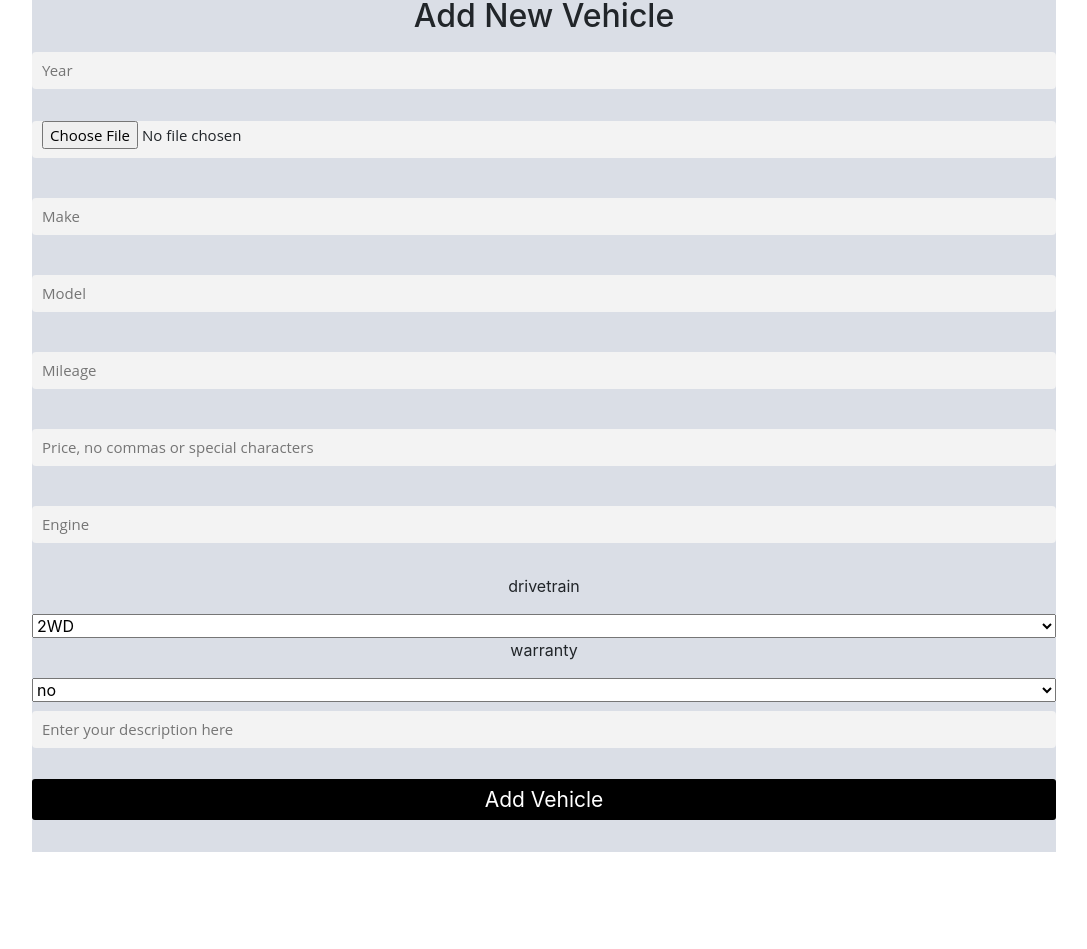
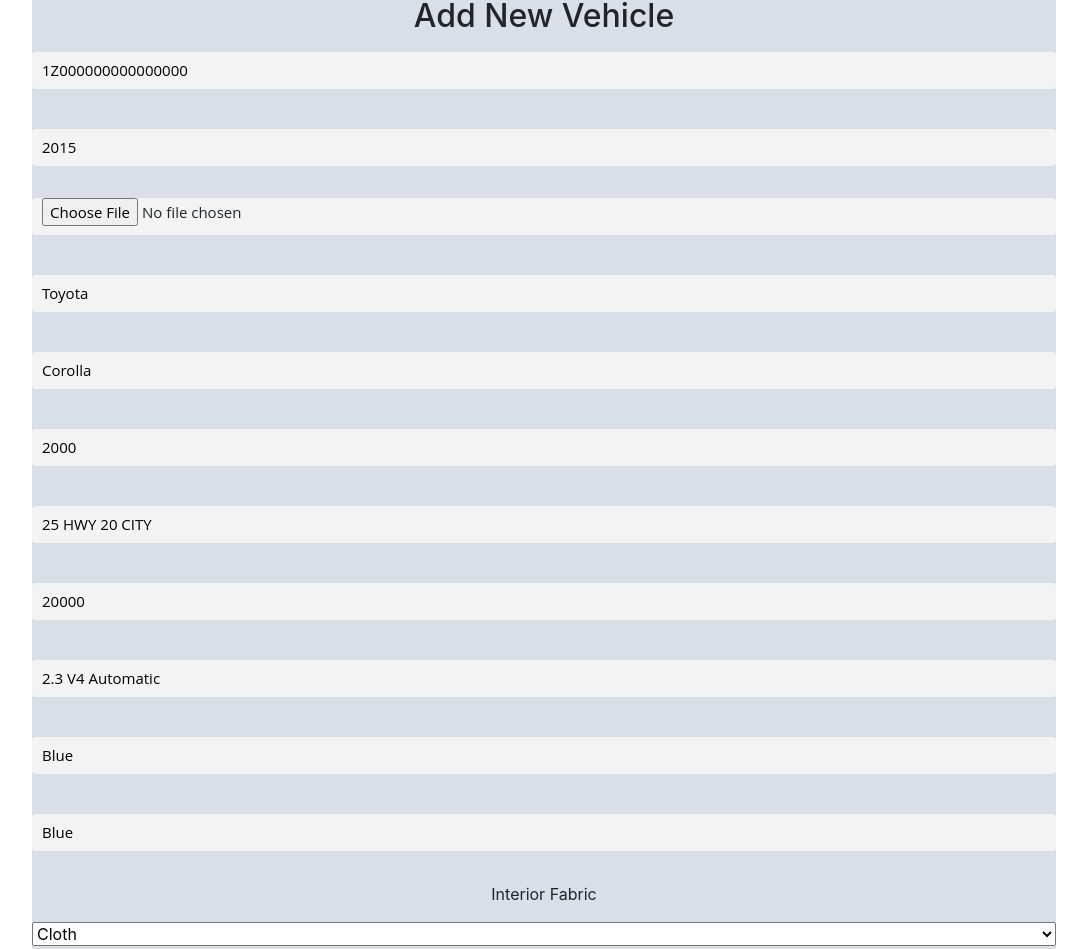
Before and after one commit to richardmachado/carsalesfrontend, a React (Create React App) app: page /addvehicle in a window 1280 px wide. Shown: the part 133-1082 px from the top of the page, without its empty margins (16-1103 px from the left). Before the commit the page ends 985 px from the top, so only its background shows below. Built offline with nearby package versions, Linux system fonts and the light colour scheme; what robot3 would draw is missing.

Commit message:
add missingg items to vehicle : vin#, interior/exterior color, etc

```diff
--- a/src/components/AddVehicle/AddVehicle.js
+++ b/src/components/AddVehicle/AddVehicle.js
@@ -10,12 +10,14 @@ export default function AddVehicle(props) {
   const { register, handleSubmit, errors } = useForm();
   const [isLoading, setLoading] = useState(false);
   const [fileInputState] = useState('');
+  const [previewSource, setPreviewSource] = useState();
 
-  const [previewSource, setPreviewSource] = useState();
+
   const handleFileInputChange = (e) => {
     const file = e.target.files[0];
     previewFile(file);
   };
+
   const previewFile = (file) => {
     const reader = new FileReader();
     reader.readAsDataURL(file);
@@ -58,6 +60,50 @@ export default function AddVehicle(props) {
 
             <form onSubmit={handleSubmit(onSubmit)}>
           <StyledForm>
+          <label htmlFor="year"> </label>
+              <Inputs
+                type="text"
+                placeholder="Vin Number"
+                id="vin"
+              name="vin"
+              defaultValue="1Z000000000000000"
+                aria-invalid={errors.vin ? 'true' : 'false'}
+                aria-describedby="error-vin-required error-vin-maxLength"
+                ref={register({required: true, minLength: 17, maxLength: 17})}
+              />
+              <span
+            role="alert"
+            id="error-name-required"
+            style={{
+              display: errors.vin && errors.vin.type === "required"
+                ? "block"
+                : "none"
+            }}
+          >
+            Vin number is required
+          </span>
+          <span
+            role="alert"
+            id="error-name-maxLength"
+            style={{
+              display: errors.vin && errors.vin.type === "maxLength"
+                ? "block"
+                : "none"
+            }}
+                >Too many characters</span>
+                     <span
+            role="alert"
+            id="error-name-minLength"
+            style={{
+              display: errors.vin && errors.vin.type === "minLength"
+                ? "block"
+                : "none"
+            }}
+            >A vin number is minimum 17 characters</span>
+
+
+
+     {/* End of vin  -------------------------------------------------------------------------------              */}
 
             <label htmlFor="year"> </label>
               <Inputs
@@ -65,6 +111,7 @@ export default function AddVehicle(props) {
                 placeholder="Year"
                 id="year"
               name="year"
+              defaultValue="2015"
                 aria-invalid={errors.year ? 'true' : 'false'}
                 aria-describedby="error-year-required error-year-maxLength"
                 ref={register({required: true, minLength: 4, maxLength: 4})}
@@ -102,11 +149,11 @@ export default function AddVehicle(props) {
               type="file"
               name="image"
               onChange={ handleFileInputChange}
-              value={ fileInputState}
+              value={ fileInputState }
               className="form-input"
             />
             {previewSource && (
-              <img src={previewSource} alt="chosen" style={{height:"300px", width:'300px'}} />
+              <img src={previewSource} alt="chosen" style={{height:"200px", width:'200px'}} />
             )}
 
 
@@ -118,6 +165,7 @@ export default function AddVehicle(props) {
                 placeholder="Make"
                 id="make"
               name="make"
+              defaultValue="Toyota"
                 aria-invalid={errors.make ? 'true' : 'false'}
                 aria-describedby="error-make-required error-make-maxLength"
                 ref={register({required: true, minLength: 1, maxLength: 24})}
@@ -151,6 +199,7 @@ export default function AddVehicle(props) {
                 placeholder="Model"
                 id="model"
               name="model"
+              defaultValue="Corolla"
                 aria-invalid={errors.model ? 'true' : 'false'}
                 aria-describedby="error-model-required error-model-maxLength"
                 ref={register({required: true, minLength: 1, maxLength: 24})}
@@ -184,6 +233,7 @@ export default function AddVehicle(props) {
                 placeholder="Mileage"
                 id="mileage"
               name="mileage"
+              defaultValue="2000"
                 aria-invalid={errors.make ? 'true' : 'false'}
                 aria-describedby="error-make-required error-make-maxLength"
                 ref={register({required: true, minLength: 1, maxLength: 10})}
@@ -203,13 +253,39 @@ export default function AddVehicle(props) {
             role="alert"
             id="error-name-maxLength"
             style={{
-              display: errors.name && errors.name.type === "maxLength"
+              display: errors.mileage && errors.mileage.type === "maxLength"
                 ? "block"
                 : "none"
             }}
-                    ></span>
+            >Too many miles</span>
 
             {/* End of mileage  -------------------------------------------------------------------------------              */}
+            <label htmlFor="fuel_economy"> </label>
+              <Inputs
+                type="text"
+                placeholder="Fuel Economy"
+                id="fuel_economy"
+              name="fuel_economy"
+              defaultValue="25 HWY 20 CITY"
+                aria-invalid={errors.fuel_economy ? 'true' : 'false'}
+                aria-describedby="error-fuel_economy-required"
+                ref={register({required: true, minLength: 1})}
+              />
+              <span
+            role="alert"
+            id="error-fuel_economy-required"
+            style={{
+              display: errors.fuel_economy && errors.fuel_economy.type === "required"
+                ? "block"
+                : "none"
+            }}
+          >
+            Fuel Economy is required
+          </span>
+
+
+            {/* End of Fuel Economy  -------------------------------------------------------------------------------              */}
+
 
                 <label htmlFor="price"> </label>
               <Inputs
@@ -217,15 +293,16 @@ export default function AddVehicle(props) {
                 placeholder="Price, no commas or special characters"
                 id="price"
               name="price"
+              defaultValue="20000"
                 aria-invalid={errors.price ? 'true' : 'false'}
                 aria-describedby="error-price-required error-price-maxLength"
-                ref={register({required: true, minLength: 1, maxLength: 10})}
+                ref={register({required: true, minLength: 1, maxLength: 8})}
               />
               <span
             role="alert"
             id="error-price-required"
             style={{
-              display: errors.name && errors.name.type === "required"
+              display: errors.price && errors.price.type === "required"
                 ? "block"
                 : "none"
             }}
@@ -240,7 +317,7 @@ export default function AddVehicle(props) {
                 ? "block"
                 : "none"
             }}
-                    ></span>
+                    >Price is too high</span>
 
      {/* End of price  -------------------------------------------------------------------------------              */}
 
@@ -250,9 +327,10 @@ export default function AddVehicle(props) {
                 placeholder="Engine"
                 id="engine"
               name="engine"
+              defaultValue="2.3 V4 Automatic"
                 aria-invalid={errors.engine ? 'true' : 'false'}
                 aria-describedby="error-price-required error-price-maxLength"
-                ref={register({required: true, minLength: 1, maxLength: 128})}
+                ref={register({required: true, minLength: 1})}
               />
               <span
             role="alert"
@@ -265,18 +343,70 @@ export default function AddVehicle(props) {
           >
             Engine is required
           </span>
+
+
+            {/* End of engine  -------------------------------------------------------------------------------              */}
+
+            <label htmlFor="color_interior"> </label>
+              <Inputs
+                type="text"
+                placeholder="Interior Color"
+                id="color_interior"
+              name="color_interior"
+              defaultValue="Blue"
+                aria-invalid={errors.color_interior ? 'true' : 'false'}
+                aria-describedby="error-color_interior-required"
+                ref={register({required: true, minLength: 1})}
+              />
               <span
             role="alert"
-            id="error-name-maxLength"
+            id="error-color_interior-required"
             style={{
-              display: errors.name && errors.name.type === "maxLength"
+              display: errors.color_interior && errors.color_interior.type === "required"
                 ? "block"
                 : "none"
             }}
-                    ></span>
+          >
+            Interior Color is required
+          </span>
 
-              {/* End of engine  -------------------------------------------------------------------------------              */}
 
+            {/* End of Interior Color  -------------------------------------------------------------------------------              */}
+
+              <label htmlFor="color_exterior"> </label>
+              <Inputs
+                type="text"
+                placeholder="Exterior Color"
+                id="color_exterior"
+              name="color_exterior"
+              defaultValue="Blue"
+                aria-invalid={errors.color_exterior ? 'true' : 'false'}
+                aria-describedby="error-color_exterior-required error-color_exterior-maxLength"
+                ref={register({required: true, minLength: 1})}
+              />
+              <span
+            role="alert"
+            id="error-color_exterior-required"
+            style={{
+              display: errors.color_exterior && errors.color_exterior.type === "required"
+                ? "block"
+                : "none"
+            }}
+          >
+            Exterior Color is required
+          </span>
+
+
+              {/* End of Exterior Color  -------------------------------------------------------------------------------              */}
+                <p>Interior Fabric</p>
+                  <select name="fabric" ref={register}>
+                  <option value="Cloth">Cloth</option>
+                  <option value="Leather">Leather </option>
+
+
+          </select>
+
+        {/* End of Fabric  -------------------------------------------------------------------------------*/}
                     <p>drivetrain</p>
         <select name="drivetrain" ref={register}>
                   <option value="2WD">2WD</option>
@@ -305,6 +435,7 @@ export default function AddVehicle(props) {
                 placeholder="Enter your description here"
                 id="description"
               name="description"
+              defaultValue="Super nice ride, you are going to love it"
                 aria-invalid={errors.description ? 'true' : 'false'}
                 aria-describedby="error-description-required error-description-maxLength"
                 ref={register({required: true, minLength: 1, maxLength: 1024})}
@@ -313,7 +444,7 @@ export default function AddVehicle(props) {
             role="alert"
             id="error-price-required"
             style={{
-              display: errors.name && errors.name.type === "required"
+              display: errors.description && errors.description.type === "required"
                 ? "block"
                 : "none"
             }}
@@ -324,11 +455,11 @@ export default function AddVehicle(props) {
             role="alert"
             id="error-name-maxLength"
             style={{
-              display: errors.name && errors.name.type === "maxLength"
+              display: errors.description && errors.description.type === "maxLength"
                 ? "block"
                 : "none"
             }}
-                    ></span>
+                    >Description too long</span>
 
                     {/* End of Description  -------------------------------------------------------------------------------*/}
                     {!isLoading && <Button>Add Vehicle  </Button>}
```
Also changed, not shown: src/components/Inventory/Inventory.js (+7 -3 lines), src/components/maintenance/maintenance.js (+6 -4 lines), src/components/maintenance/ConfirmationFlow.js (renamed from src/components/maintenance/ConfirmationModal.js), 1 other file (tests, documents, lock files or other folders). Lines whose indentation alone changed are shown as unchanged.
